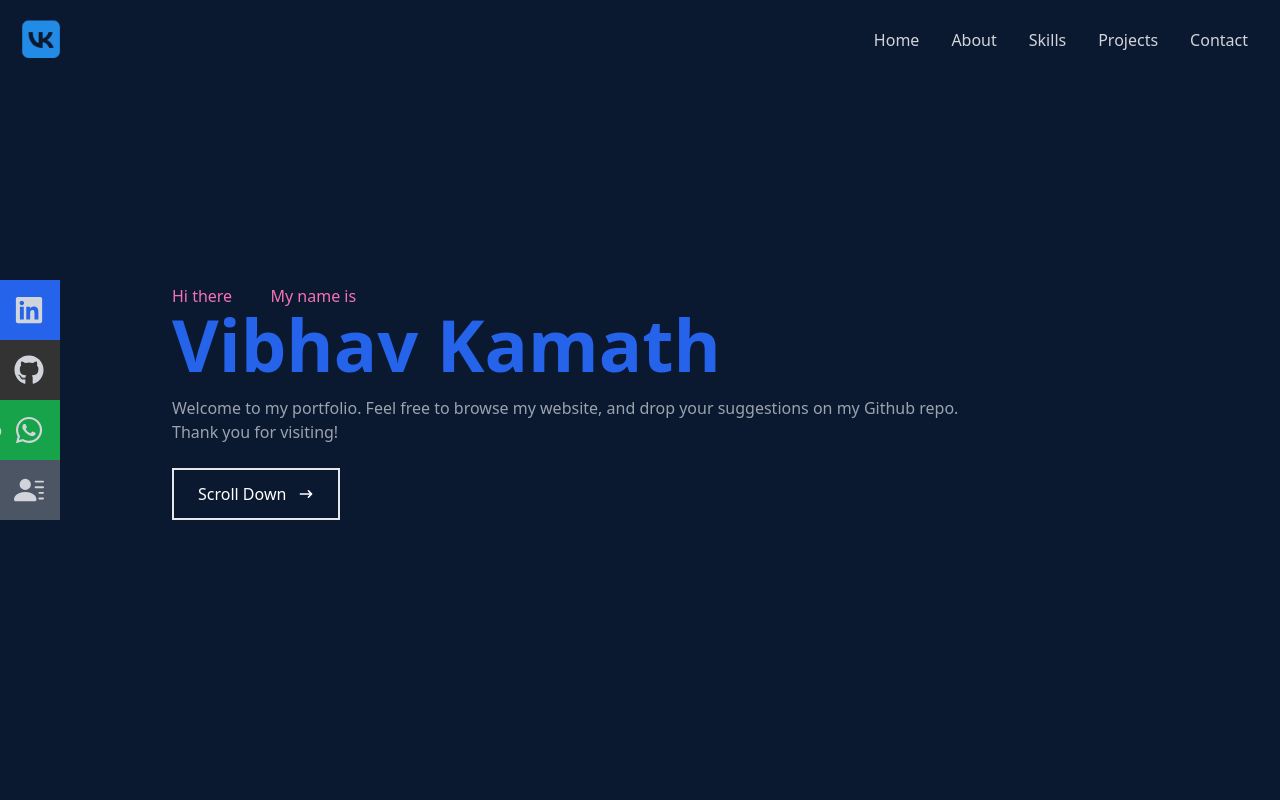
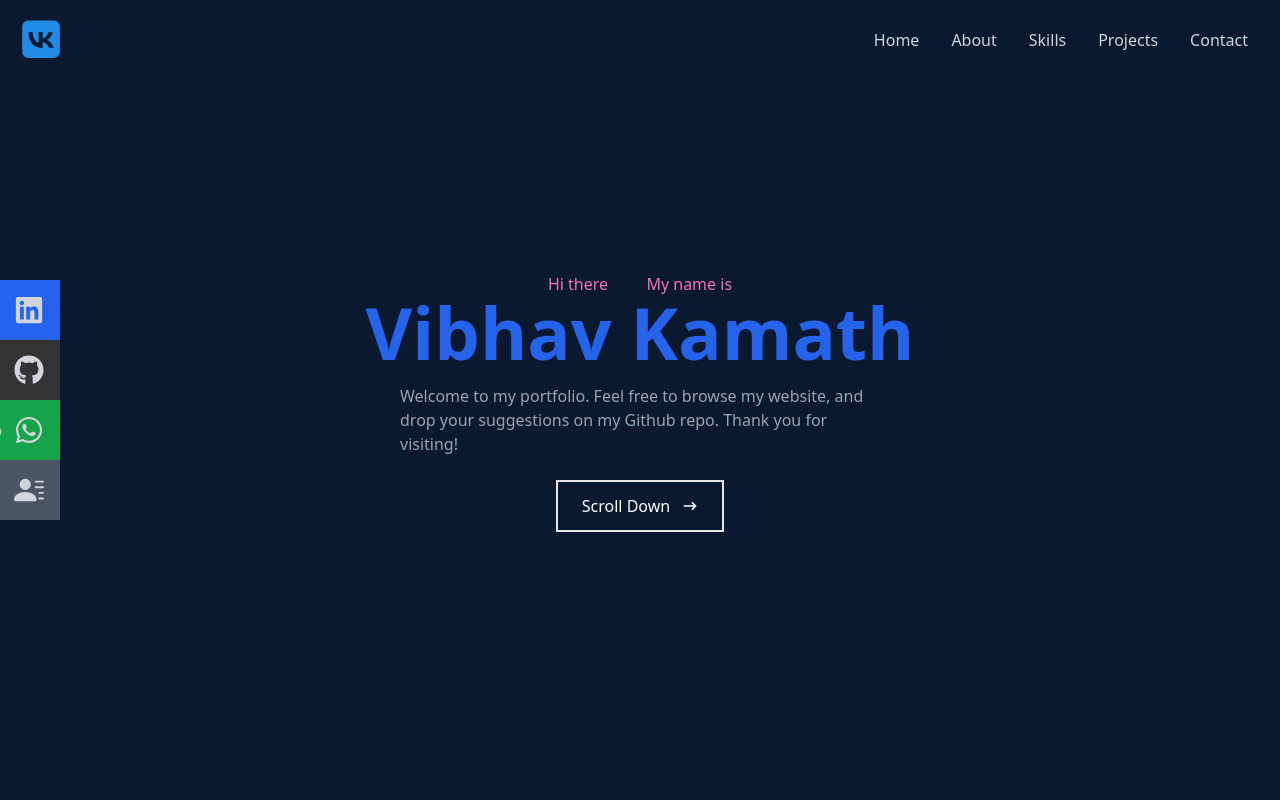
Before and after one commit to kamathpvk/prototype, a React (Create React App) app: page / in a window 1280 px wide. Shown: the top 800 px of the page. Built offline with nearby package versions, Linux system fonts and the light colour scheme; some icons are missing.

Commit message:
social icons

```diff
--- a/src/components/Home.jsx
+++ b/src/components/Home.jsx
@@ -7,13 +7,13 @@ const Home = () => {
     <div name='home' className=' w-full h-screen bg-[#0a192f]'>
 
         {/* container  */}
-        <div className='max-w-[1000px] mx-auto px-8 flex flex-col justify-center h-full'>
+        <div className='max-w-[1000px] mx-auto px-8 flex flex-col justify-center items-center h-full'>
             <p className=' text-pink-400 '>
               Hi there <PiHandWavingFill className=' inline text-yellow-400 ' size={30} /> My name is
             </p>
             <h1 className=' text-4xl sm:text-7xl font-bold text-blue-600 ' >Vibhav Kamath</h1>
             {/* <h2 className=' text-4xl sm:text-7xl font-bold text-gray-300 ' >I'm a Web Developer</h2> */}
-            <p className=' text-gray-400 py-4 max-w-[800px] ' >
+            <p className=' text-gray-400 py-4 max-w-[480px] ' >
               Welcome to my portfolio. Feel free to browse my website, and drop your suggestions on my Github repo. Thank you for visiting!
               {/* I'm a full-stack developer specializing in building exceptional digital experinces. Currently, I'm focused on building responsive full-stack web applications */}
             </p>
--- a/src/components/NavBar.jsx
+++ b/src/components/NavBar.jsx
@@ -86,7 +86,7 @@ const NavBar = () => {
       </ul>
 
       {/* social icons  */}
-      <div className='hidden lg:flex fixed flex-col top-[35%] left-0'>
+      <div className='flex fixed flex-col top-[60%] sm:top-[35%] left-0'>
         <ul>
           <li className='w-[160px] h-[60px] flex justify-between items-center ml-[-100px] hover:ml-[-10px] duration-300 bg-blue-600 '>
             <a className='flex justify-between items-center w-full text-gray-300'
```
